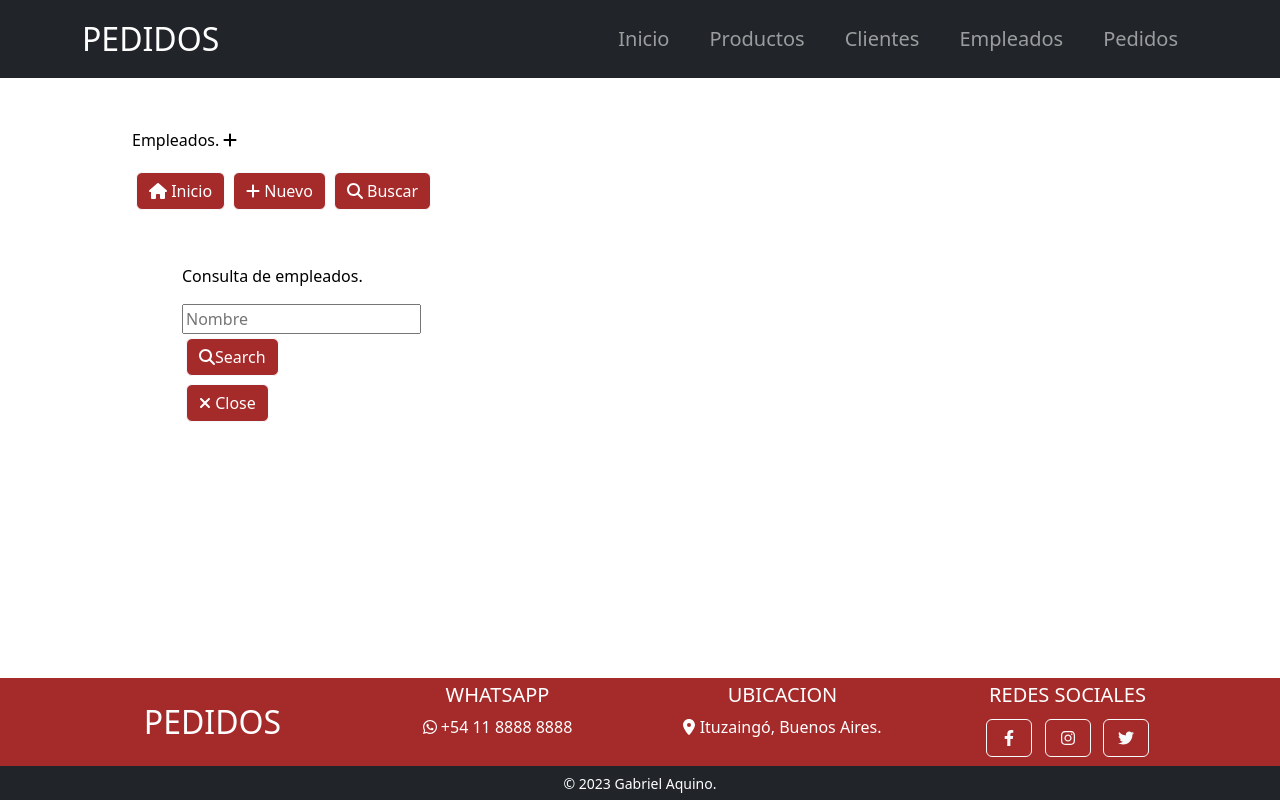
After one commit to gabaq/Tercera-pre-entrega-Aquino, a Django app: page /apppedidos/getEmpleados/ in a window 1280 px wide. The commit adds this page. Run offline with Django 4.2, Linux system fonts and the light colour scheme; some libraries are stand-ins or nearby versions; some web fonts are replaced.

Commit message:
Modify views empleado and clientes

```diff
--- a/Pedidos/static/Pedidos/css/main.css
+++ b/Pedidos/static/Pedidos/css/main.css
@@ -27,7 +27,7 @@
   background-color: var(--main-footer-bg-color);
   color: var(--main-footer-text-color);
   text-align: center;
-  padding: 10px;
+  padding: 5px;
   margin-top: auto;
 }
 
--- a/Pedidos/templates/Pedidos/empleados.html
+++ b/Pedidos/templates/Pedidos/empleados.html
@@ -1,13 +1,24 @@
 {% extends "Pedidos/index.html" %}
 {% load static %}
 {% block contenidoQueCambia %}
-<section class="py-5">
-    <div class="container px-4 px-lg-5 mt-5">
-        <div class="row gx-4 gx-lg-5 row-cols-2 row-cols-md-3 row-cols-xl-4 justify-content-center">
+<div class="container-fluid" style="padding: 50px;">
 
-            <p>Empleados.</p>
+    <p>Empleados. <i class="fa fa-plus" aria-hidden="true"></i> </p>
 
-        </div>
+    <nav class="nav nav-pills lead" style="color: black;">
+        <a class="btn btn-outline-light main-btn-margins" href="{% url 'Empleados' %}" style="color: white; background-color: brown;"><i class="fa fa-home" aria-hidden="true"> </i> Inicio</a>
+        <a class="btn btn-outline-light main-btn-margins" href="{% url 'setEmpleados' %}" style="color: white; background-color: brown;"><i class="fa fa-plus" aria-hidden="true"> </i> Nuevo</a>
+        <a class="btn btn-outline-light main-btn-margins" href="{% url 'getEmpleados' %}" style="color: white; background-color: brown;"><i class="fa fa-search" aria-hidden="true"> </i> Buscar</a>
+    </nav>
+
+    <div class="form">
+        {% block setEmpleados %}
+        {% endblock %}
     </div>
-</section>
+    <div class="form">
+        {% block getEmpleados %}
+        {% endblock %}
+    </div>
+
+</div>
 {% endblock %}
--- a/Pedidos/templates/Pedidos/getClientes.html
+++ b/Pedidos/templates/Pedidos/getClientes.html
@@ -19,5 +19,9 @@
         {% endfor %}
     {% endif %}
 
+    <nav class="nav nav-pills lead" style="color: black;">
+        <a class="btn btn-outline-light main-btn-margins" href="{% url 'Clientes' %}" style="color: white; background-color: brown;"><i class="fa fa-times" aria-hidden="true"></i> Close</a>
+    </nav>
+
 </div>
 {% endblock %}
--- /dev/null
+++ b/Pedidos/templates/Pedidos/getEmpleados.html
@@ -0,0 +1,28 @@
+{% extends "Pedidos/empleados.html" %}
+{% load static %}
+
+{% block getEmpleados %}
+<div class="container-fluid" style="padding: 50px;">
+    <p>Consulta de empleados.</p>
+    <form action="/apppedidos/buscarEmpleados" method="GET">
+        <input placeholder="Nombre" type="text" name="nombre" id="nombre">
+        <!--<input class="btn btn-outline-light main-btn-margins" style="color: white; background-color: brown;" type="submit" value="Buscar">-->
+        <br/>
+        <button type="submit" class="btn btn-outline-light main-btn-margins" style="color: white; background-color: brown;"><i class="fa fa-search" aria-hidden="true"> </i>Search</button>
+    </form>
+
+    {% if empleados %}
+        {% for  empleado in empleados %}
+            <li> {{empleado.nombre}} </li>
+            <li> {{empleado.apellido}} </li>
+            <li> {{empleado.email}} </li>
+            <li> {{empleado.cargo}} </li>
+        {% endfor %}
+    {% endif %}
+
+    <nav class="nav nav-pills lead" style="color: black;">
+        <a class="btn btn-outline-light main-btn-margins" href="{% url 'Empleados' %}" style="color: white; background-color: brown;"><i class="fa fa-times" aria-hidden="true"></i> Close</a>
+    </nav>
+
+</div>
+{% endblock %}
--- a/Pedidos/templates/Pedidos/index.html
+++ b/Pedidos/templates/Pedidos/index.html
@@ -10,8 +10,12 @@
         <link rel="icon" type="image/x-icon" href="assets/favicon.ico" />
         <!-- Font Awesome icons (free version)-->
         <script src="https://use.fontawesome.com/releases/v6.3.0/js/all.js" crossorigin="anonymous"></script>
+
         <link rel="stylesheet" type="text/css" href="{% static 'Pedidos/css/main.css'%}"/>
         <link rel="stylesheet" type="text/css" href="{% static 'Pedidos/css/bootstrap.min.css'%}"/>
+        <link rel="stylesheet" type="text/css" href="{% static 'Pedidos/css/font-awesome.min.css'%}"/>
+        <link rel=”stylesheet” href=”https://cdn.jsdelivr.net/npm/bootstrap-icons@1.5.0/font/bootstrap-icons.css” />
+
         <script src="{% static 'Pedidos/js/bootstrap.min.js'%}"></script>
         <title> Pedidos </title>
 
@@ -35,14 +39,14 @@
             </div>
         </nav>
 
-        <div class="container-fluid" id="page-container">
+        <div class="container" id="page-container">
             {% block contenidoQueCambia %}
             {% endblock %}
         </div>
 
         <!-- Footer-->
         <footer class="container-fluid main-footer" >
-            <div class="container-fluid">
+            <div class="container">
                 <div class="row">
                     <!--Footer brand-->
                     <div class="col main-brand-container">
@@ -50,29 +54,32 @@
                             <a class="navbar-brand main-brand-lead text-uppercase" href="{% url 'Inicio' %}">Pedidos</a>
                         </div>
                     </div>
+
                     <!--Footer contact-->
                     <div class="col">
-                        <h6 class="lead text-uppercase">Contacto</h6>
-                        <p class="mb-0">
-                            +54 11 8888 8888
-                            <br/>
-                            Contacto@correo.com.ar
-                        </p>
+                        <h6 class="lead text-uppercase">Whatsapp</h6>
+                        <div class="main-footer-container">
+                            <a class="main-footer-link" href="https://wa.me/54113414XXXX?text=Quisiera realizar una consulta." target="_blank" rel="noopener noreferrer nofollow">
+                                <span>
+                                    <i class="fa-brands fa-whatsapp"></i>
+                                </span> +54 11 8888 8888
+                            </a>
+                        </div>
                     </div>
                     <!--Footer location-->
                     <div class="col">
-                            <h6 class="lead text-uppercase">Ubicacion</h6>
-                            <!--<a class="btn btn-outline-light main-btn-margins" href="https://goo.gl/maps/KBSgVR5kVzVdUkLWA" target="_blank" rel="noopener noreferrer nofollow"><i class='fa-solid fa-location-dot'></i></a>-->
+                        <h6 class="lead text-uppercase">Ubicacion</h6>
+                        <!--<a class="btn btn-outline-light main-btn-margins" href="https://goo.gl/maps/KBSgVR5kVzVdUkLWA" target="_blank" rel="noopener noreferrer nofollow"><i class='fa-solid fa-location-dot'></i></a>-->
+                        <div class="main-footer-container" style="align-items: center;">
                             <a class="main-footer-link" href="https://goo.gl/maps/Ehd1Bi3EWvN3mUcB8" target="_blank" rel="noopener noreferrer nofollow">
-                                <span>
-                                    <i class='fa-solid fa-location-dot'></i>
-                                </span>Ituzaingó, Buenos Aires.
+                                <span> <i class='fa-solid fa-location-dot'></i> </span>Ituzaingó, Buenos Aires.
                             </a>
+                        </div>
                     </div>
                     <!--Footer social media-->
                     <div class="col">
                         <h6 class="lead text-uppercase">Redes sociales</h6>
-                        <div class="container" >
+                        <div class="main-footer-container" >
                             <a class="btn btn-outline-light main-btn-margins" href="https://www.facebook.com/" target="_blank" rel="noopener noreferrer nofollow"><i class="fab fa-fw fa-facebook-f"></i></a>
                             <a class="btn btn-outline-light main-btn-margins" href="https://www.instagram.com/" target="_blank" rel="noopener noreferrer nofollow"><i class="fab fa-fw fa-instagram"></i></a>
                             <a class="btn btn-outline-light main-btn-margins" href="https://www.twitter.com/" target="_blank" rel="noopener noreferrer nofollow"><i class="fab fa-fw fa-twitter"></i></a>
--- a/Pedidos/templates/Pedidos/setClientes.html
+++ b/Pedidos/templates/Pedidos/setClientes.html
@@ -12,5 +12,9 @@
         <input type = "submit" value="Enviar">
     </form>
 
+    <nav class="nav nav-pills lead" style="color: black;">
+        <a class="btn btn-outline-light main-btn-margins" href="{% url 'Clientes' %}" style="color: white; background-color: brown;"><i class="fa fa-times" aria-hidden="true"></i> Close</a>
+    </nav>
+
 </div>
 {% endblock %}
--- a/Pedidos/urls.py
+++ b/Pedidos/urls.py
@@ -17,4 +17,8 @@ urlpatterns = [
     path('setClientes/', setClientes, name='setClientes'),
     path('getClientes/', getClientes, name='getClientes'),
     path('buscarClientes/', buscarClientes, name='buscarClientes'),
+
+    path('setEmpleados/', setEmpleados, name='setEmpleados'),
+    path('getEmpleados/', getEmpleados, name='getEmpleados'),
+    path('buscarEmpleados/', buscarEmpleados, name='buscarEmpleados'),
 ]
--- a/Pedidos/views.py
+++ b/Pedidos/views.py
@@ -1,8 +1,8 @@
 from django.shortcuts import render
 from django.http import HttpResponse
 from django.template import loader
-from Pedidos.models import Cliente
-from Pedidos.forms import form_setClientes
+from Pedidos.models import *
+from Pedidos.forms import *
 
 # Create your views here.
 
@@ -38,6 +38,8 @@ def setClientes_old(request):
     return render(request, "Pedidos/setClientes.html")
 
 
+# seccion Clientes
+
 def setClientes(request):
     if request.method == 'POST':
         miFormulario = form_setClientes(request.POST)
@@ -54,7 +56,7 @@ def setClientes(request):
     else:
         miFormulario = form_setClientes()
         return render(request, "Pedidos/setClientes.html", {"miFormulario":miFormulario})
-
+setClientes
 
 def getClientes(request):
     return render(request,'Pedidos/getClientes.html')
@@ -68,3 +70,36 @@ def buscarClientes(request):
     else:
         respuesta = "No se enviaron datos"
     return HttpResponse(respuesta)
+
+
+# seccion Empleados
+
+def setEmpleados(request):
+    if request.method == 'POST':
+        miFormulario = form_setEmpleados(request.POST)
+        print(miFormulario)
+        if miFormulario.is_valid:
+            data = miFormulario.cleaned_data
+            empleado = Empleado  (nombre=data["nombre"]
+                                ,apellido=data["apellido"]
+                                ,email=data["email"]
+                                ,cargo= data["cargo"])
+            empleado.save()
+            return render(request,'Pedidos/inicio.html')
+    else:
+        miFormulario = form_setEmpleados()
+        return render(request, "Pedidos/setEmpleados.html", {"miFormulario":miFormulario})
+
+
+def getEmpleados(request):
+    return render(request,'Pedidos/getEmpleados.html')
+
+
+def buscarEmpleados(request):
+    if request.GET["nombre"]:
+        nombre = request.GET["nombre"]
+        empleados = Empleado.objects.filter(nombre = nombre)
+        return render(request, 'Pedidos/getEmpleados.html', {"empleados":empleados})
+    else:
+        respuesta = "No se enviaron datos"
+    return HttpResponse(respuesta)
```
Also changed, not shown: Pedidos/forms.py (+11 -0 lines), Pedidos/templates/Pedidos/clientes.html (+5 -11 lines), Pedidos/templates/Pedidos/getPedidos.html (added, +21 -0 lines), Pedidos/templates/Pedidos/setEmpleados.html (added, +20 -0 lines), Pedidos/templates/Pedidos/setPedidos.html (added, +16 -0 lines), Pedidos/templates/Pedidos/setProductos.html (added, +16 -0 lines), Pedidos/static/Pedidos/css/font-awesome.min.css (added), Pedidos/templates/Pedidos/getProductos.html (added), db.sqlite3.
